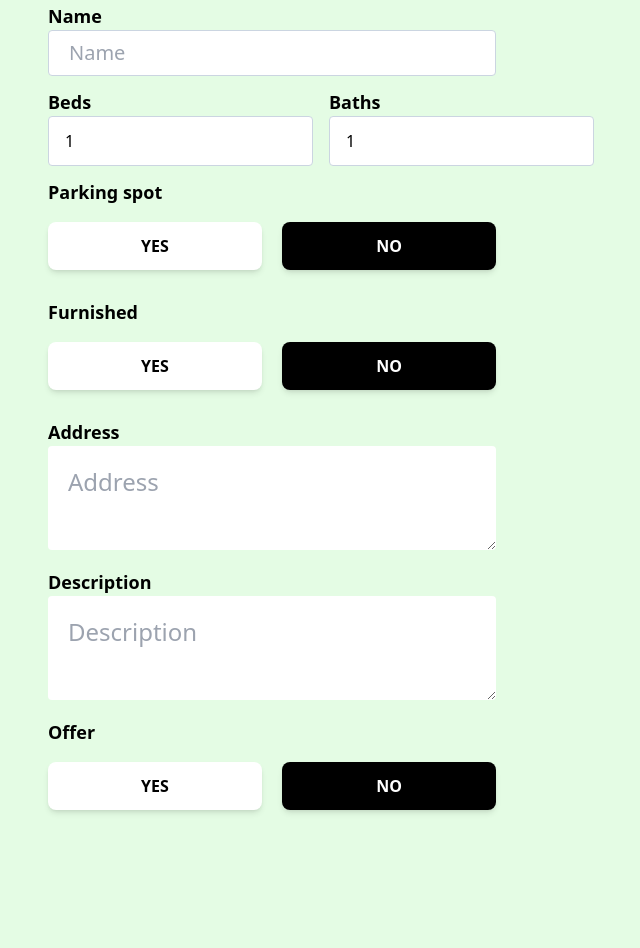
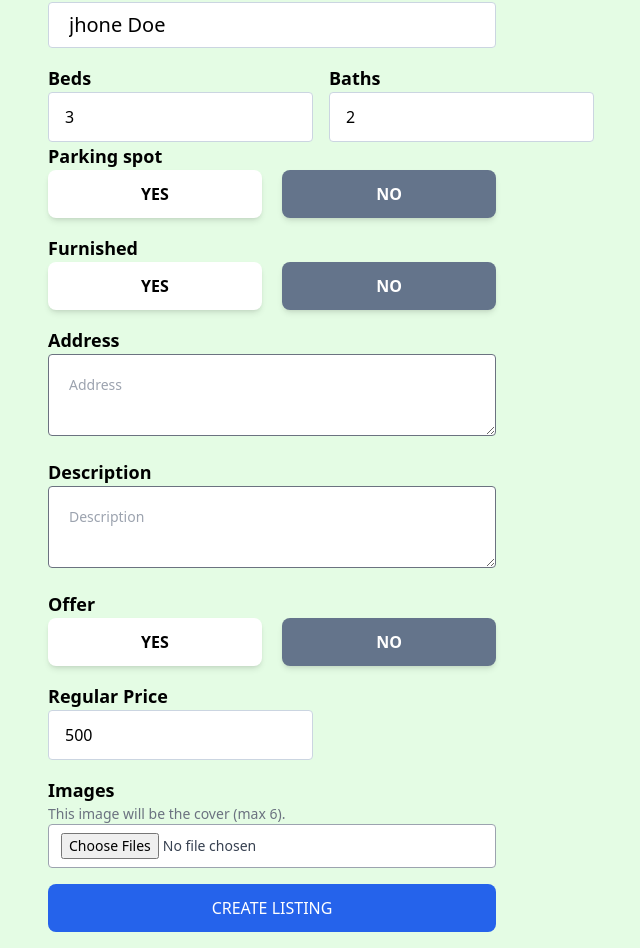
Before and after one commit to ANURAG36IN6BALLS/realtor, a React (Create React App) app: page /CreateListing in a window 1280 px wide. Shown: the part 235-1183 px from the top of the page, without its empty margins (368-1008 px from the left). Before the commit the page ends 1061 px from the top, so only its background shows below. Built offline with nearby package versions, Linux system fonts and the light colour scheme; no server answers.

Commit message:
profile page completed but create listing button left

```diff
--- a/src/components/Button.jsx
+++ b/src/components/Button.jsx
@@ -1,44 +1,16 @@
 import React from 'react'
 import {FcGoogle ,FcHome} from 'react-icons/fc'
-import { getAuth, signInWithPopup, GoogleAuthProvider } from "firebase/auth";
-import { toast } from 'react-toastify';
-import { Navigate, useNavigate } from 'react-router';
-import { setDoc,getDoc ,doc ,serverTimestamp, Timestamp  } from 'firebase/firestore';
-import { db } from '../Firebase';
-
-export default function Button({title,back,pic,type,click,text}) {
-  const navigate =useNavigate()
-  async function Authentication(){
-    console.log("hello")
-    try {
-      const auth = getAuth();
-      const provider = new GoogleAuthProvider();
-      const userCredentials = await signInWithPopup(auth, provider)
-      const user =userCredentials.user
-      console.log(user)
-
-      const docSnap= await getDoc(doc(db,"users",user.uid ))
-      if (!docSnap.exists()){
-       await setDoc(doc(db,"users",user.uid ),{
-        'email':user.email,
-        'name':user.displayName,
-        'timestamp':serverTimestamp()}
-        )
-      }
-      navigate('/')
 
 
-      toast.success("That's the spirit")
 
-    } catch (error) {
-      toast.error("getting trouble in login")
 
-    }
-  }
+export default function Button({title,back,pic,type,onClick,text,value,id}) {
+
+
   return (
 
             <button
-            type={type} onClick={click?()=>Authentication():null}
-            className={`uppercase ${back} ${text?text:'text-white'} flex justify-center items-center w-full  py-3 my-4 rounded-[8px]  font-extralight `}>{pic?pic==='FcGoogle'?<FcGoogle className='mr-3 bg-white'/>:<FcHome className='mr-3 bg-white rounded-full text-3xl'/>:''}{title}</button>
+            type={type} onClick={onClick} value={value} id={id}
+            className={`uppercase ${back} ${text?text:'text-white'} flex justify-center items-center w-full  py-3  rounded-[8px]  font-extralight `}>{pic?pic==='FcGoogle'?<FcGoogle className='mr-3 bg-white rounded text-2xl'/>:<FcHome className='mr-3 bg-white rounded-full text-3xl'/>:''}{title}</button>
   )
 }
--- a/src/components/Loader.jsx
+++ b/src/components/Loader.jsx
@@ -3,7 +3,7 @@ import loader from  './assets/svg/loader.svg'
 
 export default function Loader() {
   return (
-    <div className='flex justify-center items-center absolute top-0 bottom-0 left-0 right-0 bg-black bg-opacity-50 z-50'>
+    <div className='flex justify-center items-center absolute top-0 bottom-0 left-0 right-0 bg-slate-600 bg-opacity-50 z-50'>
         <div>
             <img src={loader} alt="loader image" />
         </div>
--- a/src/pages/CreateListing.jsx
+++ b/src/pages/CreateListing.jsx
@@ -1,53 +1,173 @@
 import React from 'react'
+import { useState } from 'react'
 import Button from '../components/Button'
 
 export default function CreateListing() {
+        const [formdata,setformdata]=useState({
+          name:'jhone Doe',
+          type:'sell',
+          beds:3,
+          bathroom:2,
+          parking:"No",
+          furnished:"No",
+          address:'',
+          description:'',
+          offer:'No',
+          price:500,
+          discount:0,
+          image:[]
+
+
+        })
+        console.log(formdata)
+
+        const {name,type,beds,bathroom,parking,furnished,address,description,offer,price,discount,image}=formdata
+
+        function onChange(e)
+        {
+
+            setformdata((prevState)=>({
+
+              ...prevState,
+              [e.target.id]:e.target.value
+
+
+            }))
+            console.log(formdata)
+
+        }
+
+
+
+
   return (
-    <section className='max-w-md mx-auto '>
+    <section className='max-w-md mx-auto mb-4'>
+      <div className='mb-4'>
+
               <h1 className='text-3xl font-bold mt-5 text-center '>Create a Listing</h1>
                 <p  className='font-semibold text-lg mt-3 '>Sell / Rent</p>
                 <div className='flex space-x-5'>
-              <Button type='button'  title="Sell "  back={'bg-white  font-semibold shadow-md hover:shadow-lg'} text={'text-black'}/>
-              <Button type='button'  title="Rent "  back={'bg-black font-semibold  shadow-md hover:shadow-lg'}/>
+                    <Button  title="Sell "  value='sell' id="type" back={type==='sell'?'bg-slate-500 font-semibold shadow-md hover:shadow-lg':'bg-white font-semibold shadow-md hover:shadow-lg'  } text={type==='sell'?'':'text-black'} onClick={onChange} />
+                    <Button  title="Rent " value='rent' id="type" back={type==='rent'?'bg-slate-500 font-semibold shadow-md hover:shadow-lg':'bg-white font-semibold shadow-md hover:shadow-lg'} text={type==='rent'?'':'text-black'} onClick={onChange}/>
 
                 </div>
 
-          <p className='font-semibold text-lg mt-3 '>Name</p>
-          <input type="text"  placeholder='Name' className='px-[20px] w-full py-2 text-xl border border-slate-300 rounded'/>
+      </div>
+
+      <div className='mb-4'>
+
+          <p className='font-semibold text-lg  '>Name</p>
+          <input type="text" value={name}  id="name" placeholder='Name' onChange={onChange} className='px-[20px] w-full py-2 text-xl border border-slate-300 rounded'/>
+
+      </div>
+
           <div className='flex space-x-4'>
                 <div>
-              <p className='font-semibold text-lg mt-3 '>Beds</p>
-              <input type="number" value='1' className='border border-slate-300 rounded py-3 px-4' />
+                  <p className='font-semibold text-lg  '>Beds</p>
+                  <input type="number" value={beds} id="beds" onChange={onChange} className='border border-slate-300 rounded py-3 px-4' />
 
                 </div>
                 <div>
-               <p className='font-semibold text-lg mt-3 '>Baths</p>
-               <input type="number" value='1' className='border border-slate-300 rounded py-3 px-4' />
+                  <p className='font-semibold text-lg  '>Baths</p>
+                  <input type="number" value={bathroom} id="bathroom" onChange={onChange} className='border border-slate-300 rounded py-3 px-4' />
 
                 </div>
           </div>
-           <p  className='font-semibold text-lg mt-3 '>Parking spot</p>
+
+          <div className='mb-4'>
+
+                <p  className='font-semibold text-lg '>Parking spot</p>
                 <div className='flex space-x-5'>
-              <Button type='button'  title="YES "  back={'bg-white  font-semibold shadow-md hover:shadow-lg'} text={'text-black'}/>
-              <Button type='button'  title="NO "  back={'bg-black font-semibold  shadow-md hover:shadow-lg'}/>
+                    <Button  title="Yes "  value='Yes' id="parking" back={parking==='Yes'?'bg-slate-500 font-semibold shadow-md hover:shadow-lg':'bg-white font-semibold shadow-md hover:shadow-lg'  } text={parking==='Yes'?'':'text-black'} onClick={onChange} />
+                    <Button  title="No " value='No' id="parking" back={parking==='No'?'bg-slate-500 font-semibold shadow-md hover:shadow-lg':'bg-white font-semibold shadow-md hover:shadow-lg'} text={parking==='No'?'':'text-black'} onClick={onChange}/>
+                </div>
+          </div>
+
+        <div className='mb-4'>
+
+                <p  className='font-semibold text-lg  '>Furnished</p>
+                <div className='flex space-x-5'>
+                    <Button  title="Yes "  value='Yes' id="furnished" back={furnished==='Yes'?'bg-slate-500 font-semibold shadow-md hover:shadow-lg':'bg-white font-semibold shadow-md hover:shadow-lg'  } text={furnished==='Yes'?'':'text-black'} onClick={onChange} />
+                    <Button  title="No " value='No' id="furnished" back={furnished==='No'?'bg-slate-500 font-semibold shadow-md hover:shadow-lg':'bg-white font-semibold shadow-md hover:shadow-lg'} text={furnished==='No'?'':'text-black'} onClick={onChange}/>
 
                 </div>
-           <p  className='font-semibold text-lg mt-3 '>Furnished</p>
-          <div className='flex space-x-5'>
-              <Button type='button'  title="YES "  back={'bg-white  font-semibold shadow-md hover:shadow-lg'} text={'text-black'}/>
-              <Button type='button'  title="NO "  back={'bg-black font-semibold  shadow-md hover:shadow-lg'}/>
 
           </div>
+
+        <div className='mb-4'>
+
            <p  className='font-semibold text-lg mt-3 '>Address</p>
-           <textarea  placeholder='Address'  className='w-full px-5 py-5 rounded text-2xl '></textarea>
+           <textarea   id='address' onChange={onChange}  placeholder='Address'  className='w-full px-5 py-5 rounded text-sm  border border-gray-500'></textarea>
+
+        </div>
+        <div className='mb-4'>
+
            <p  className='font-semibold text-lg mt-3 '>Description</p>
-           <textarea  placeholder='Description'  className='w-full px-5 py-5 rounded text-2xl '></textarea>
+           <textarea id='description' onChange={onChange}  placeholder='Description'  className='w-full px-5 py-5 rounded text-sm border border-gray-500 '></textarea>
+
+        </div>
+
+
+        <div className='mb-4'>
 
                 <p  className='font-semibold text-lg mt-3 '>Offer</p>
                 <div className='flex space-x-5'>
-              <Button type='button'  title="YES "  back={'bg-white  font-semibold shadow-md hover:shadow-lg'} text={'text-black'}/>
-              <Button type='button'  title="NO "  back={'bg-black font-semibold  shadow-md hover:shadow-lg'}/>
+                     <Button  title="Yes "  value='Yes' id="offer" back={offer==='Yes'?'bg-slate-500 font-semibold shadow-md hover:shadow-lg':'bg-white font-semibold shadow-md hover:shadow-lg'  } text={offer==='Yes'?'':'text-black'} onClick={onChange} />
+                    <Button  title="No " value='No' id="offer" back={offer==='No'?'bg-slate-500 font-semibold shadow-md hover:shadow-lg':'bg-white font-semibold shadow-md hover:shadow-lg'} text={offer==='No'?'':'text-black'} onClick={onChange}/>
                 </div>
+
+        </div>
+
+        <div className='mb-4'>
+                <p  className='font-semibold text-lg mt-3 '>Regular Price</p>
+                <div className="flex items-center space-x-4 ">
+                      <input type="number" value={price} id="price" onChange={onChange} className='border border-slate-300 rounded py-3 px-4' />
+
+                      {type === "rent" &&
+
+                      <p>$ / Month</p>
+
+                      }
+
+                </div>
+
+        </div>
+
+        { offer === "Yes" &&  ( <div className='mb-4'>
+                        <p  className='font-semibold text-lg mt-3 '>Discount</p>
+                        <div className="flex items-center space-x-4 ">
+                              <input type="number" value={discount}  onChange={onChange} id='discount' className='border border-slate-300 rounded py-3 px-4' />
+
+
+
+                        </div>
+
+                </div>)
+
+
+
+
+
+
+
+        }
+
+
+        <div className='mb-4'>
+
+                <p  className='font-semibold text-lg mt-3 '>Images</p>
+                <p className='text-gray-500 text-sm'> This image will be the cover (max 6).</p>
+                <input type="file"
+                  className='w-full bg-white text-gray-700 text-sm py-2 px-3 border border-gray-400 rounded'
+                  accept='.png,.jpeg,.jpg'
+                  multiple
+                 />
+
+
+        </div>
+
+        <Button  type="button" title={'Create Listing'} back={'bg-blue-600 font-bold font-sm'}/>
+
 
 
     </section>
--- a/src/pages/Home.jsx
+++ b/src/pages/Home.jsx
@@ -1,7 +1,15 @@
 import React from 'react'
+import cs1 from  '../components/assets/regular-images/cs1.jpeg'
 
 export default function Home() {
   return (
-    <div>Home</div>
+    <div>
+      <div>
+          <h1>Enginnering Couses</h1>
+          <div>
+            <img src={cs1} alt="cs1 image" />
+          </div>
+      </div>
+    </div>
   )
 }
--- a/src/pages/Profile.jsx
+++ b/src/pages/Profile.jsx
@@ -54,7 +54,7 @@ export default function Profile() {
                 <input type="email" value={email} disabled className='w-full border-[2px] border-gray-600 mb-6 h-9 text-center hover:border-black transition duration-300 ease-in-out cursor-pointer rounded' />
 
             </form>
-            <div className='flex justify-between'>
+            <div className='flex justify-between mb-4   '>
                 <p>Do want to Rename the text ?
                     <span onClick={()=>{
                         edit && onSubmit()
```
Also changed, not shown: src/pages/Forgotpassword.jsx (+6 -4 lines), src/pages/Signin.jsx (+40 -3 lines), src/pages/Signup.jsx (+37 -4 lines), src/components/assets/regular-images/cs1.jpeg (added). Lines whose indentation alone changed are shown as unchanged.
